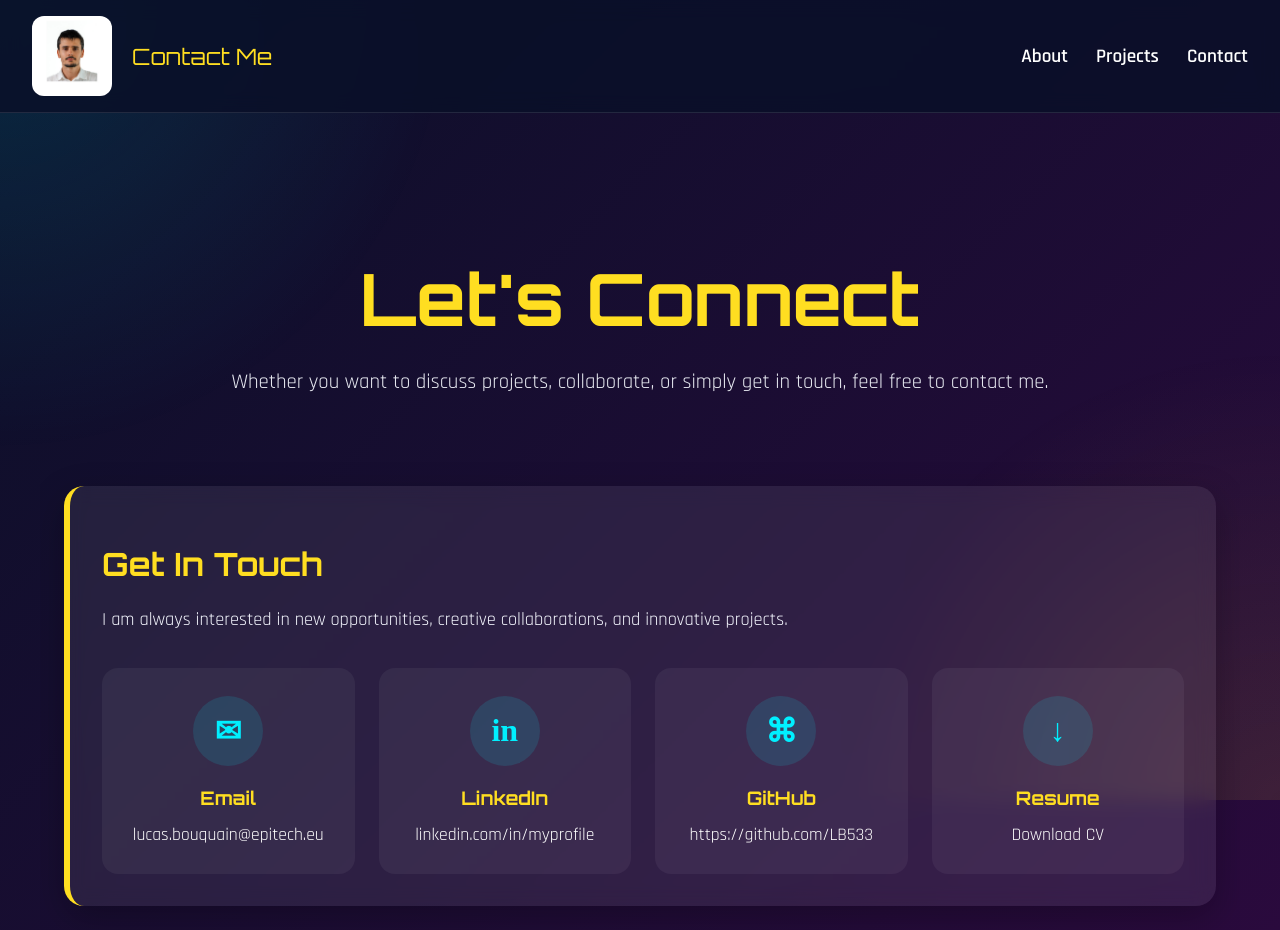
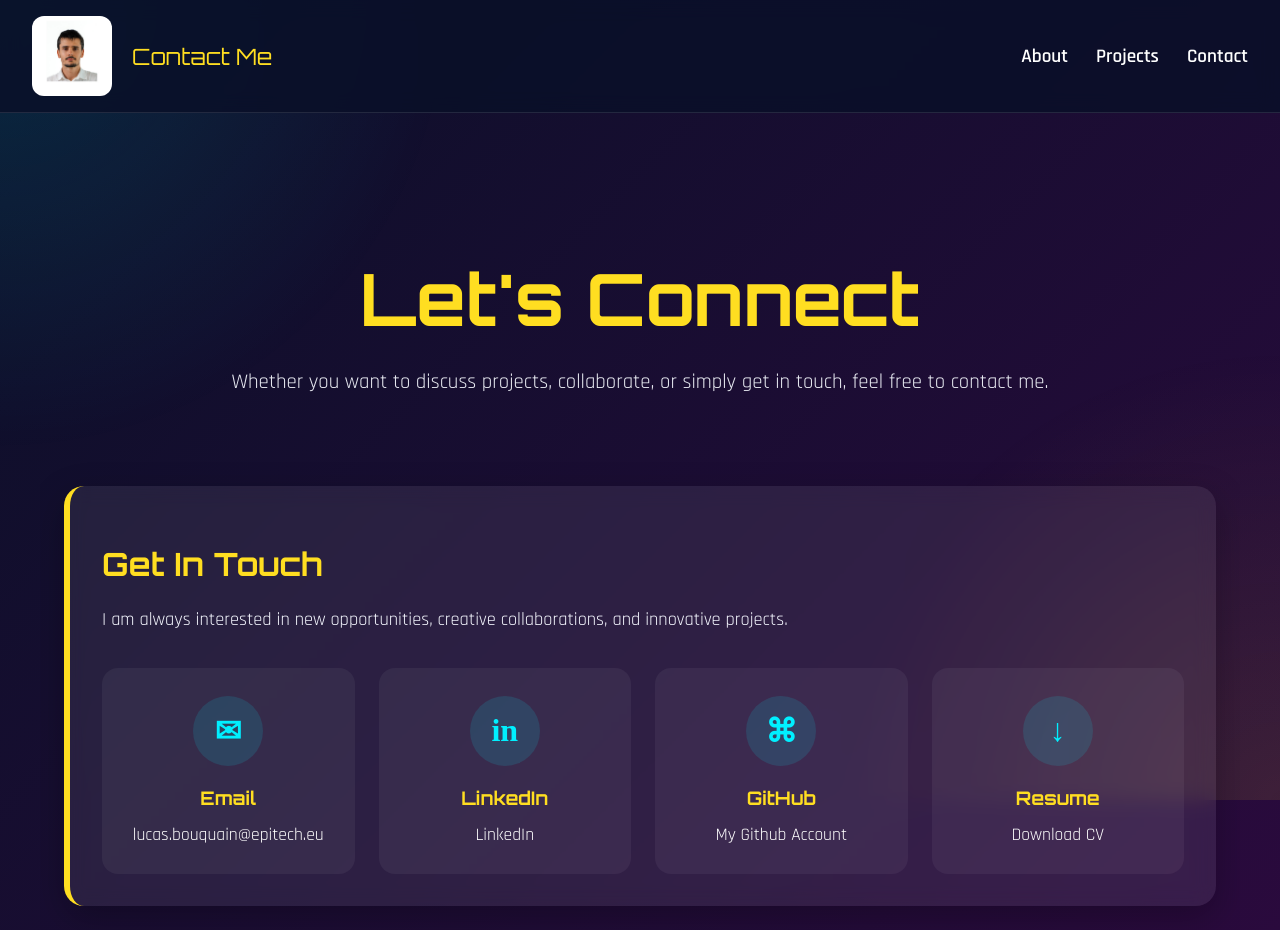
Before and after one commit to LB533/my-portfolio, a Vue app: page /contact in a window 1280 px wide. Built offline with nearby package versions, Linux system fonts and the light colour scheme.

Commit message:
Fix: fix for linkedin again

```diff
--- a/src/pages/Contact.vue
+++ b/src/pages/Contact.vue
@@ -93,11 +93,8 @@
 
             <h3>LinkedIn</h3>
 
-            <a
-              href="www.linkedin.com/in/lucas-bouquain-440ab6411"
-              target="_blank"
-            >
-              linkedin.com/in/myprofile
+            <a href="https://www.linkedin.com/in/lucas-bouquain-440ab6411" target="_blank">
+              LinkedIn
             </a>
 
           </div>
@@ -116,7 +113,7 @@
               href="https://github.com/LB533"
               target="_blank"
             >
-              https://github.com/LB533
+              My Github Account
             </a>
 
           </div>
```
